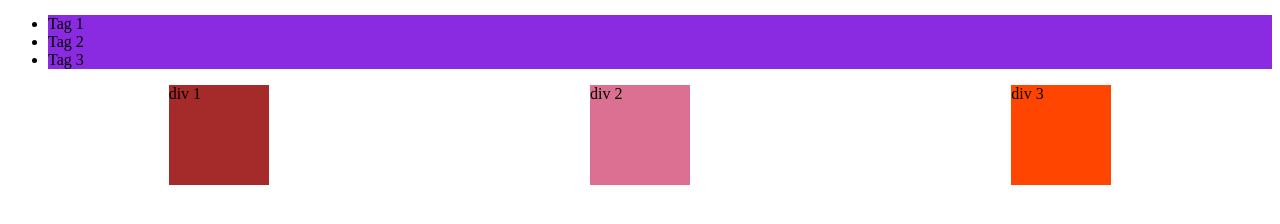
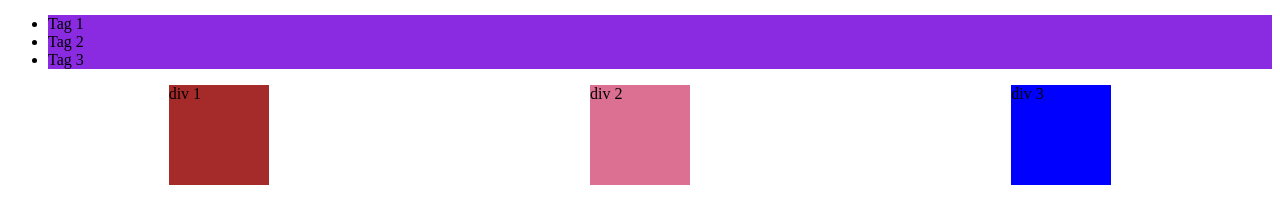
Before and after one commit to Yadiramaldonado/practica-herrencia-css, a plain HTML site: page index.html in a window 1280 px wide. Shown: the part 396-620 px from the top of the page. Drawn offline with Linux system fonts and the light colour scheme.

Commit message:
Ejercicio flebox

```diff
--- a/style.css
+++ b/style.css
@@ -37,5 +37,5 @@
 .div3{
     width:100px;
     height: 100px;
-    background-color: orangered;
+    background-color: blue;
 }
```
